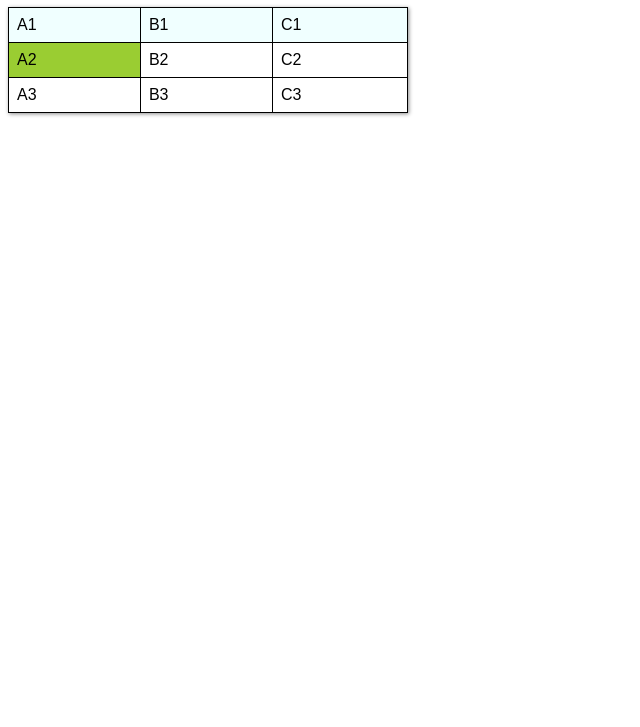
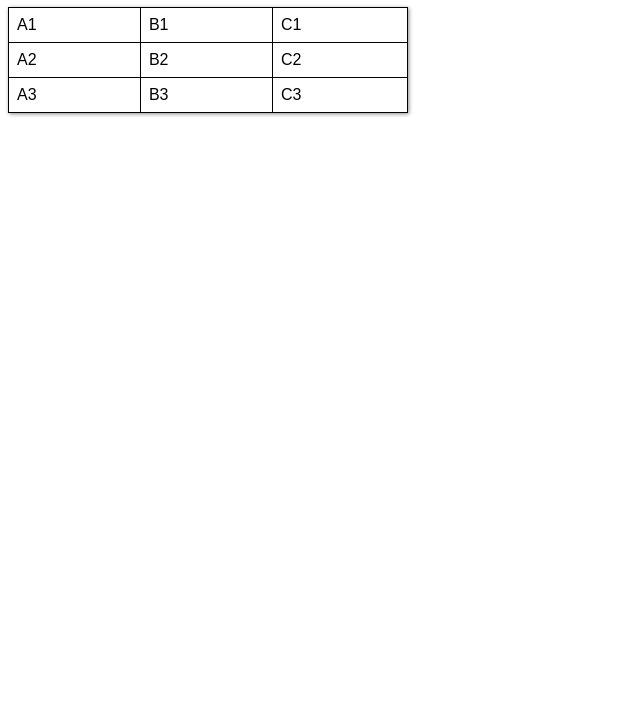
Before and after one commit to WilderNeves/html-css, a plain HTML site: page exercicios/ex023/tabela001.html in a window 1280 px wide. Shown: the part 73-800 px from the top of the page, without its empty margins (0-640 px from the left). Drawn offline with Linux system fonts and the light colour scheme.

Commit message:
Update tabela001.html

```diff
--- a/exercicios/ex023/tabela001.html
+++ b/exercicios/ex023/tabela001.html
@@ -33,13 +33,13 @@
 <body>
     <h1>Minha Primeira Tabela</h1>
     <table>
-        <tr class="linha">
+        <tr>
             <td>A1</td>
             <td>B1</td>
             <td>C1</td>
         </tr>
         <tr>
-            <td class="dado">A2</td>
+            <td>A2</td>
             <td>B2</td>
             <td>C2</td>
         </tr>
```
